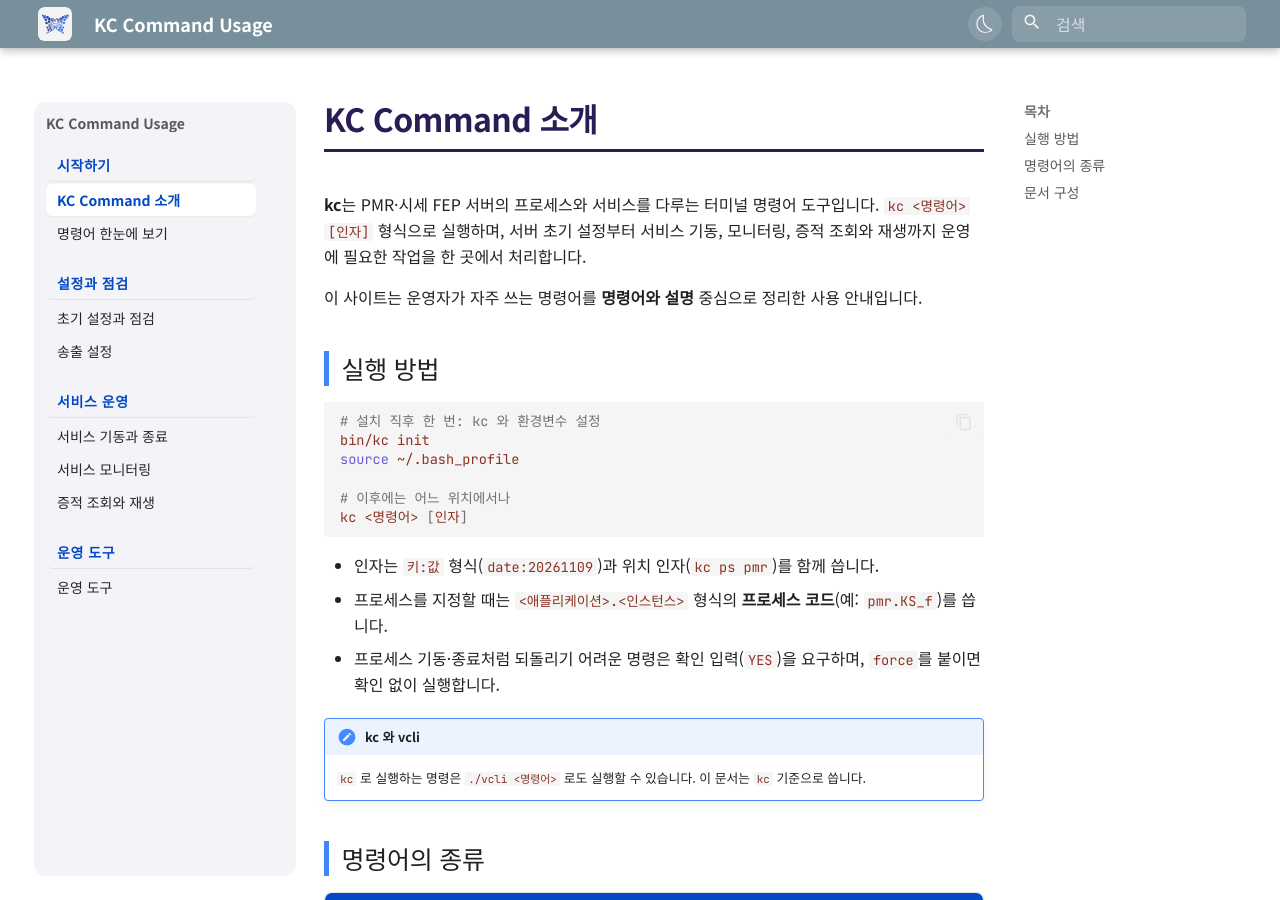
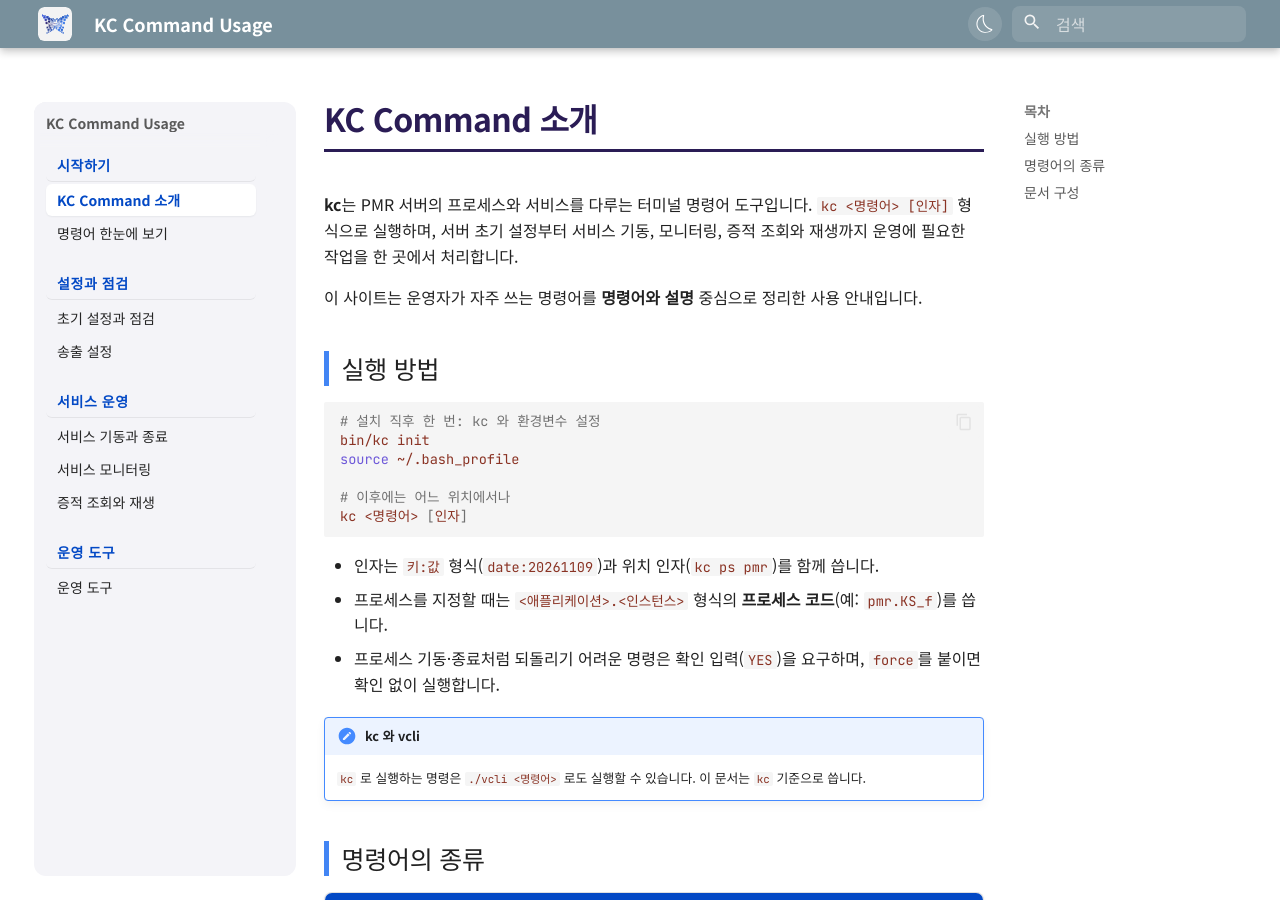
Before and after one commit to Billy-Crew/kc-cmd, an MkDocs documentation site: the page built from docs/index.md, in a window 1280 px wide and 900 px high. Built offline with MkDocs 1.6.1 and Material for MkDocs 9.7.7, drawn with Linux system fonts in a browser that asks for light colours; some web fonts are replaced.

Commit message:
docs: KC Command 소개에서 사이트 한정 표현 '시세 FEP 서버' 제거 (#4)
특정 사이트에 한정된 표현이라 소개 첫 문장을 'PMR 서버'로 고친다.

Co-Authored-By: Claude Sonnet 5.5 <noreply@anthropic.com>

```diff
--- a/docs/index.md
+++ b/docs/index.md
@@ -1,6 +1,6 @@
 # KC Command 소개
 
-**kc**는 PMR·시세 FEP 서버의 프로세스와 서비스를 다루는 터미널 명령어 도구입니다. `kc <명령어> [인자]` 형식으로 실행하며, 서버 초기 설정부터 서비스 기동, 모니터링, 증적 조회와 재생까지 운영에 필요한 작업을 한 곳에서 처리합니다.
+**kc**는 PMR 서버의 프로세스와 서비스를 다루는 터미널 명령어 도구입니다. `kc <명령어> [인자]` 형식으로 실행하며, 서버 초기 설정부터 서비스 기동, 모니터링, 증적 조회와 재생까지 운영에 필요한 작업을 한 곳에서 처리합니다.
 
 이 사이트는 운영자가 자주 쓰는 명령어를 **명령어와 설명** 중심으로 정리한 사용 안내입니다.
 
```
